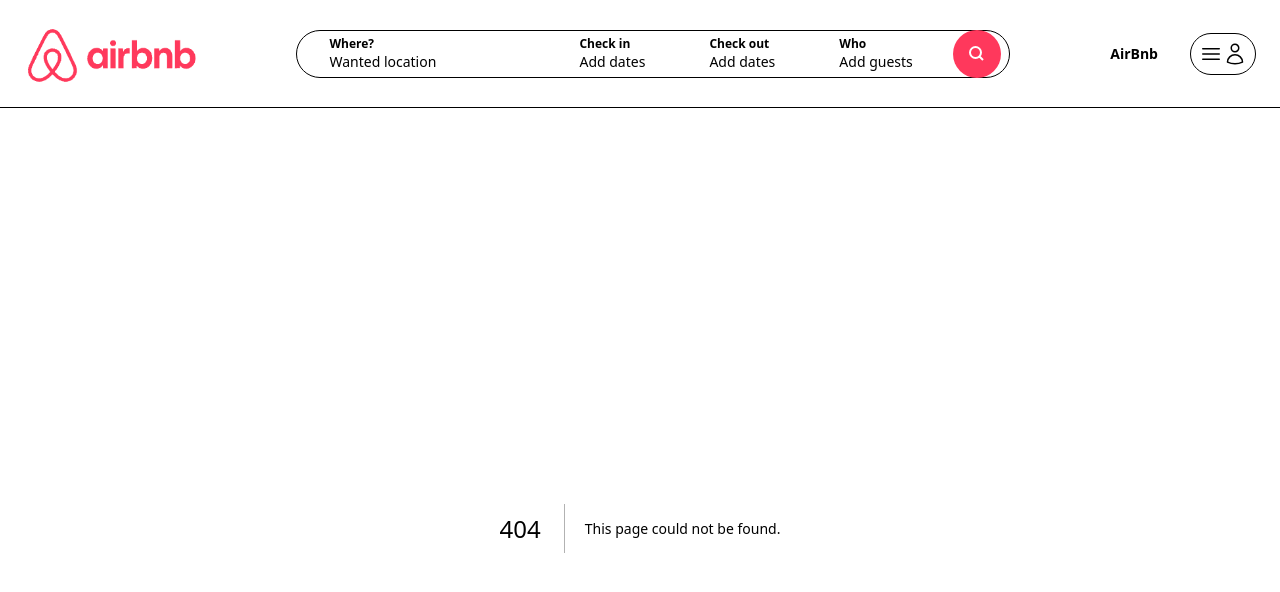
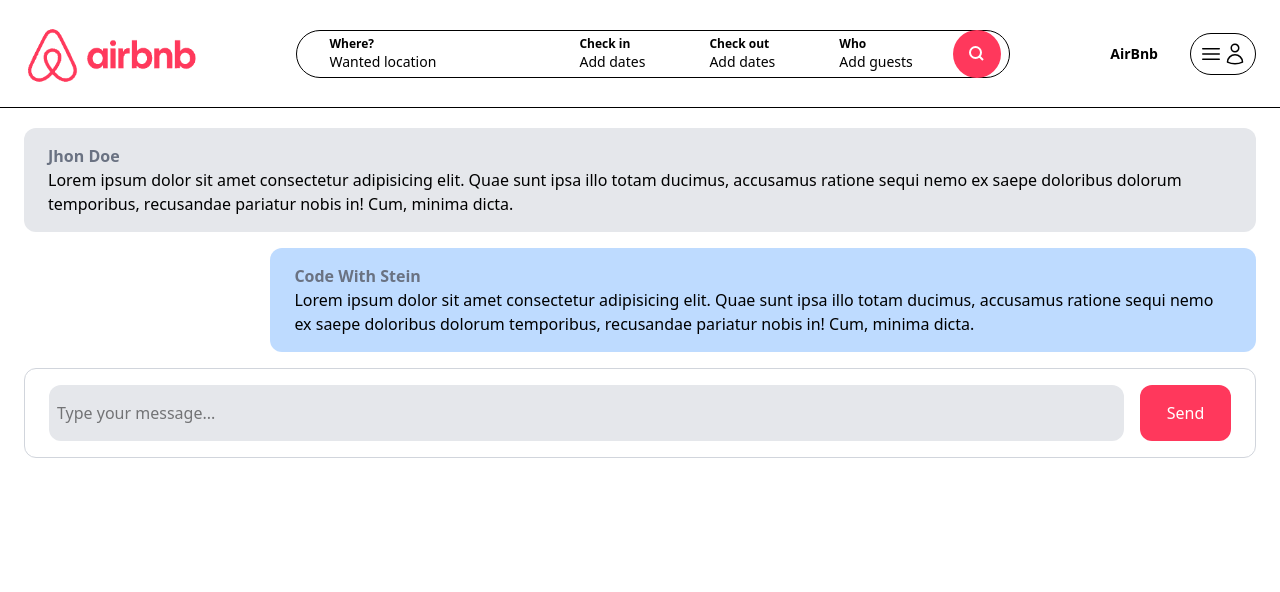
Before and after one commit to reganjaygabriel/final_project, a Next.js app: page /inbox/1 in a window 1280 px wide. Before the commit this address had no page. Shown: the top 592 px of the page. Built offline with nearby package versions, Linux system fonts and the light colour scheme.

Commit message:
V2-Detail page for chat (static), Gabriel, Regan Jay M.

```diff
--- /dev/null
+++ b/app/components/forms/CustomButton.tsx
@@ -0,0 +1,22 @@
+interface CustomButtonProps {
+  label: string;
+  className?: string;
+  onClick: () => void;
+}
+
+const CustomButton: React.FC<CustomButtonProps> = ({
+  label,
+  className,
+  onClick,
+}) => {
+  return (
+    <div
+      onClick={onClick}
+      className={` py-4 bg-airbnb hover:bg-airbnb-dark text-white text-center rounded-xl transition cursor-pointer ${className}`}
+    >
+      {label}
+    </div>
+  );
+};
+
+export default CustomButton;
--- /dev/null
+++ b/app/components/inbox/ConversationDetail.tsx
@@ -0,0 +1,45 @@
+"use client";
+
+import CustomButton from "../forms/CustomButton";
+
+const ConversationDetail = () => {
+  return (
+    <>
+      <div className="max-h-[400px] overflow-auto flex flex-col space-y-4">
+        <div className="w[80%]  py-4 px-6  rounded-xl bg-gray-200">
+          <p className="font-bold text-gray-500">Jhon Doe</p>
+          <p>
+            Lorem ipsum dolor sit amet consectetur adipisicing elit. Quae sunt
+            ipsa illo totam ducimus, accusamus ratione sequi nemo ex saepe
+            doloribus dolorum temporibus, recusandae pariatur nobis in! Cum,
+            minima dicta.
+          </p>
+        </div>
+
+        <div className="w[80%] ml-[20%]  py-4 px-6  rounded-xl bg-blue-200">
+          <p className="font-bold text-gray-500">Code With Stein</p>
+          <p>
+            Lorem ipsum dolor sit amet consectetur adipisicing elit. Quae sunt
+            ipsa illo totam ducimus, accusamus ratione sequi nemo ex saepe
+            doloribus dolorum temporibus, recusandae pariatur nobis in! Cum,
+            minima dicta.
+          </p>
+        </div>
+      </div>
+      <div className="mt-4 py-4 px-6 flex border border-gray-300 space-x-4  rounded-xl">
+        <input
+          type="text"
+          placeholder="Type your message..."
+          className="w-full p-2 bg-gray-200 rounded-xl"
+        />
+
+        <CustomButton
+          label="Send"
+          onClick={() => console.log("Clicked")}
+          className="w-[100px]"
+        />
+      </div>
+    </>
+  );
+};
+export default ConversationDetail;
--- /dev/null
+++ b/app/inbox/[id]/page.tsx
@@ -0,0 +1,9 @@
+import ConversationDetail from "@/app/components/inbox/ConversationDetail";
+const ConversationPage = () => {
+  return (
+    <main className="max-w-[1500px] mx-auto px-6 pb-6">
+      <ConversationDetail />
+    </main>
+  );
+};
+export default ConversationPage;
```
